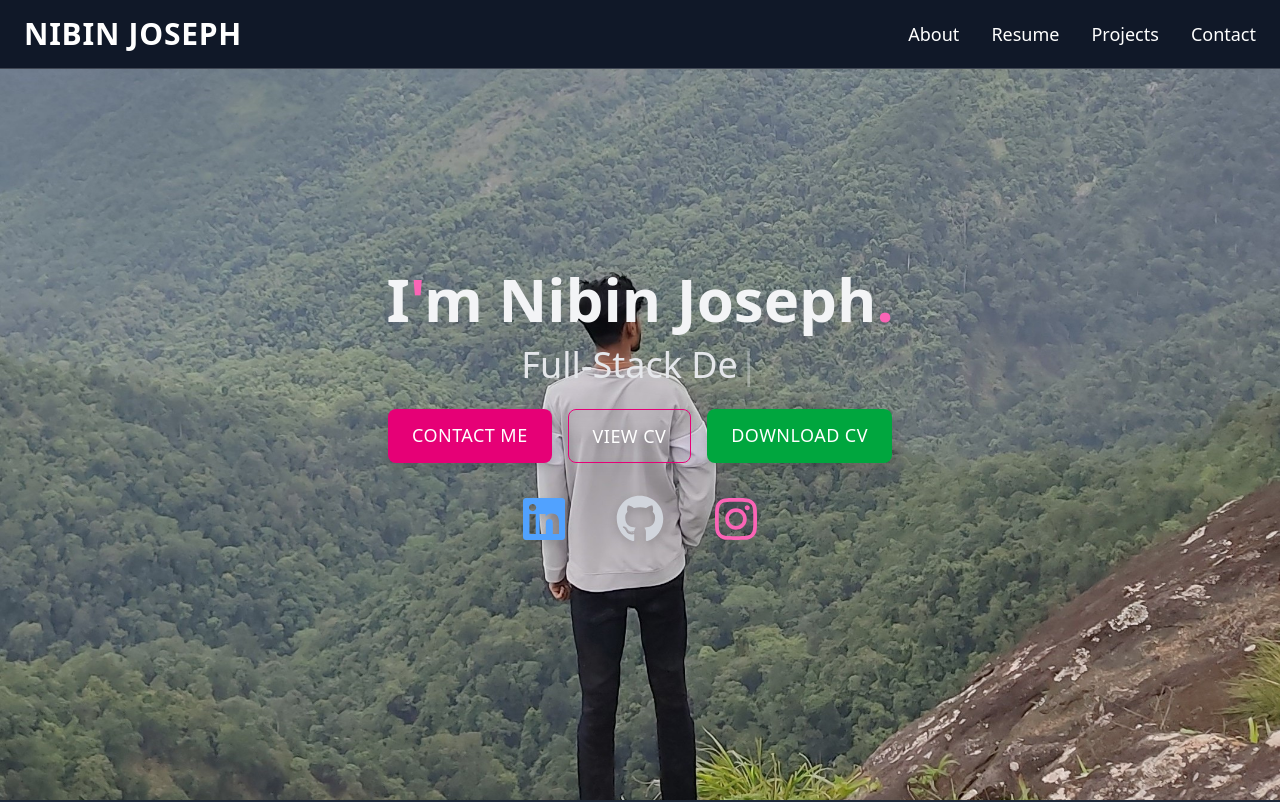
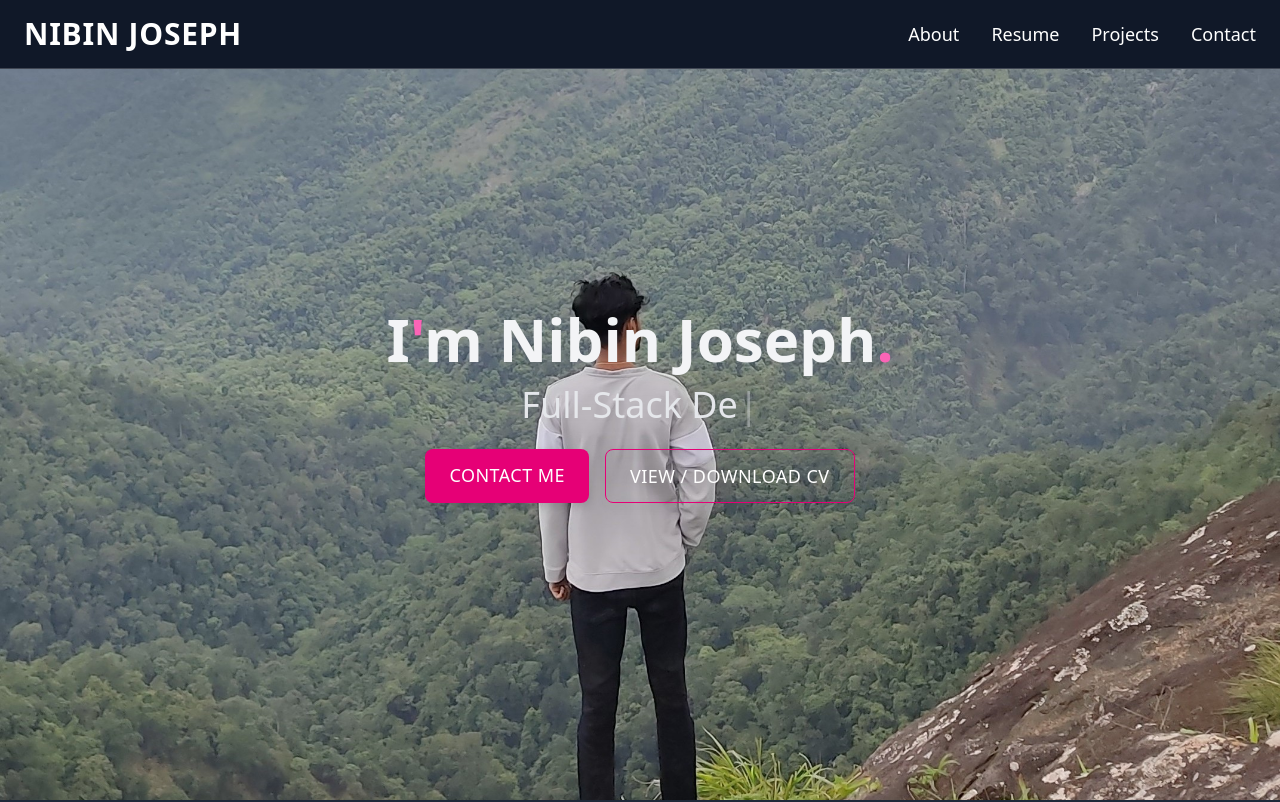
Before and after one commit to nibin-joseph05/portfolio-nibin, a React (Vite) app: page / in a window 1280 px wide. Shown: the top 802 px of the page. Built offline with nearby package versions, Linux system fonts and the light colour scheme.

Commit message:
added resume

```diff
--- a/src/Portfolio.jsx
+++ b/src/Portfolio.jsx
@@ -75,28 +75,8 @@ export default function Portfolio() {
               onClick={() => setCvModalOpen(true)}
               className="px-6 py-3 border border-pink-600 text-lg rounded-lg transition hover:bg-pink-600 uppercase tracking-wide drop-shadow-lg"
             >
-              View CV
+              View / Download CV
             </button>
-            <a
-              href="/portfolio-nibin/nibin-resume.pdf"
-              download
-              className="px-6 py-3 bg-green-600 hover:bg-green-700 text-lg rounded-lg transition uppercase tracking-wide drop-shadow-lg"
-            >
-              Download CV
-            </a>
-          </div>
-
-          {/* Social Media Links */}
-          <div className="mt-8 flex space-x-12 justify-center text-5xl">
-            <a href="https://www.linkedin.com/in/nibin-joseph05/" target="_blank" rel="noopener noreferrer" className="text-blue-400 hover:text-blue-600 transition drop-shadow-lg">
-              <FaLinkedin />
-            </a>
-            <a href="https://github.com/nibin-joseph05" target="_blank" rel="noopener noreferrer" className="text-gray-300 hover:text-white transition drop-shadow-lg">
-              <FaGithub />
-            </a>
-            <a href="https://www.instagram.com/_.n_.i_.b_.i_.n?igsh=MzNqcTliaG91NzRv" target="_blank" rel="noopener noreferrer" className="text-pink-400 hover:text-pink-600 transition drop-shadow-lg">
-              <FaInstagram />
-            </a>
           </div>
         </motion.div>
       </section>
@@ -129,6 +109,15 @@ export default function Portfolio() {
               className="w-full h-96 mt-4"
               title="CV Preview"
             ></iframe>
+            <div className="mt-4 flex justify-end">
+              <a
+                href="nibinresume.pdf"
+                download
+                className="px-6 py-2 bg-green-600 hover:bg-green-700 text-white text-lg rounded-lg transition"
+              >
+                Download CV
+              </a>
+            </div>
           </div>
         </div>
       )}
```
